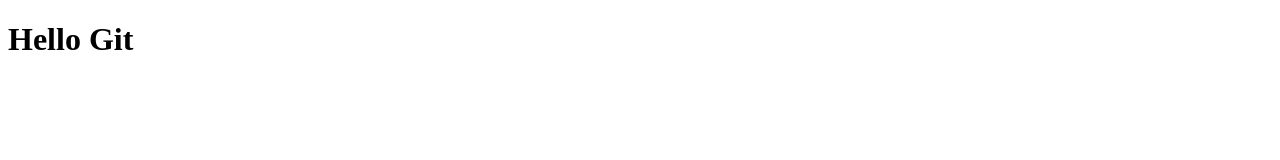
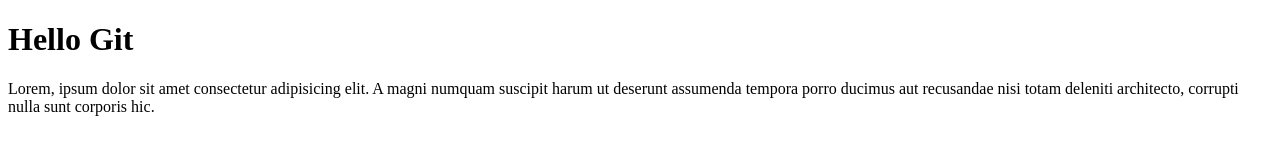
Before and after one commit to MuhammadZareef/Git-demo, a plain HTML site: page index.html in a window 1280 px wide. Drawn offline with Linux system fonts and the light colour scheme.

Commit message:
Para added

```diff
--- a/index.html
+++ b/index.html
@@ -7,5 +7,6 @@
 </head>
 <body>
     <h1>Hello Git</h1>
+    <p>Lorem, ipsum dolor sit amet consectetur adipisicing elit. A magni numquam suscipit harum ut deserunt assumenda tempora porro ducimus aut recusandae nisi totam deleniti architecto, corrupti nulla sunt corporis hic.</p>
 </body>
 </html>
```
